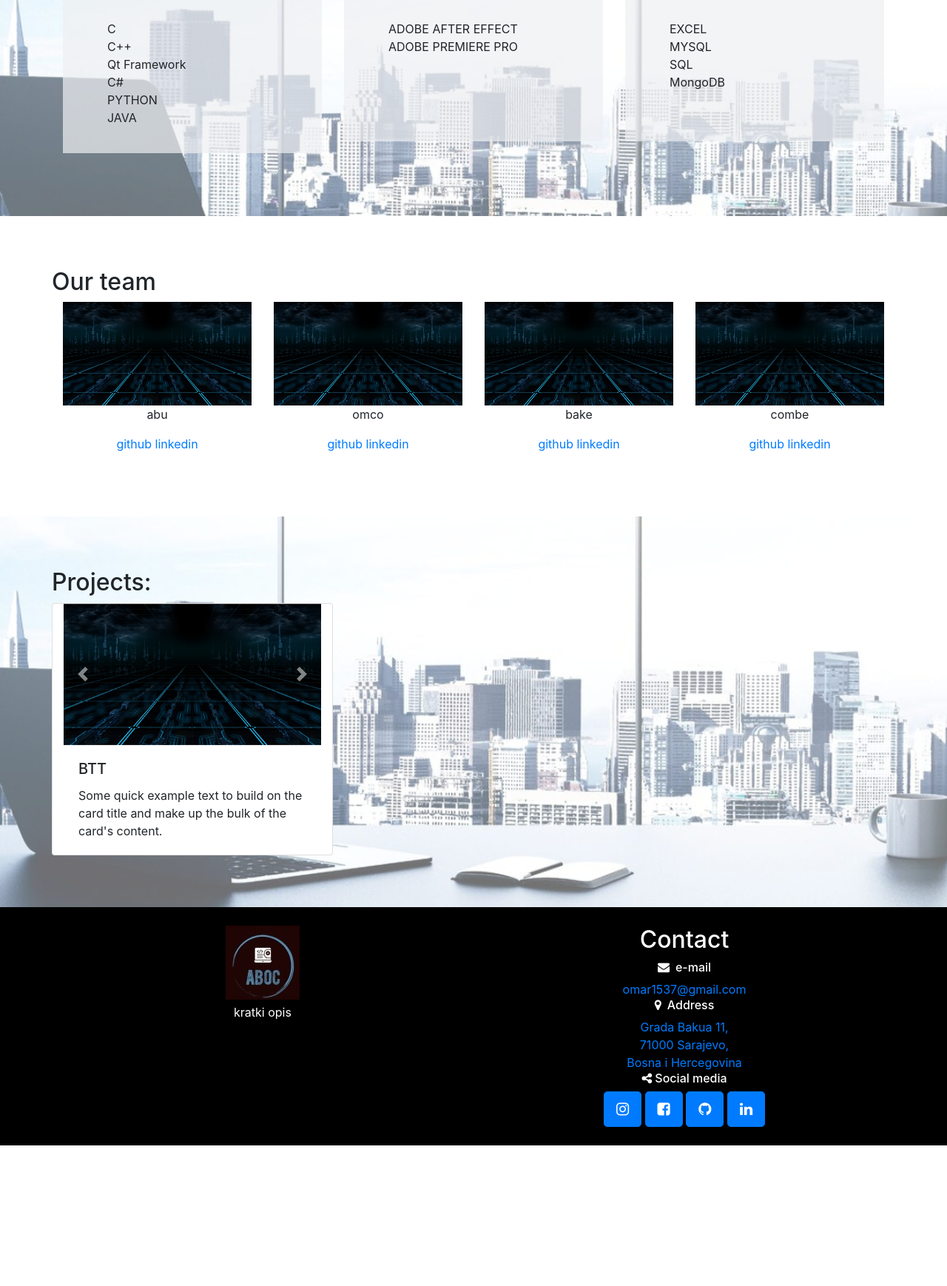
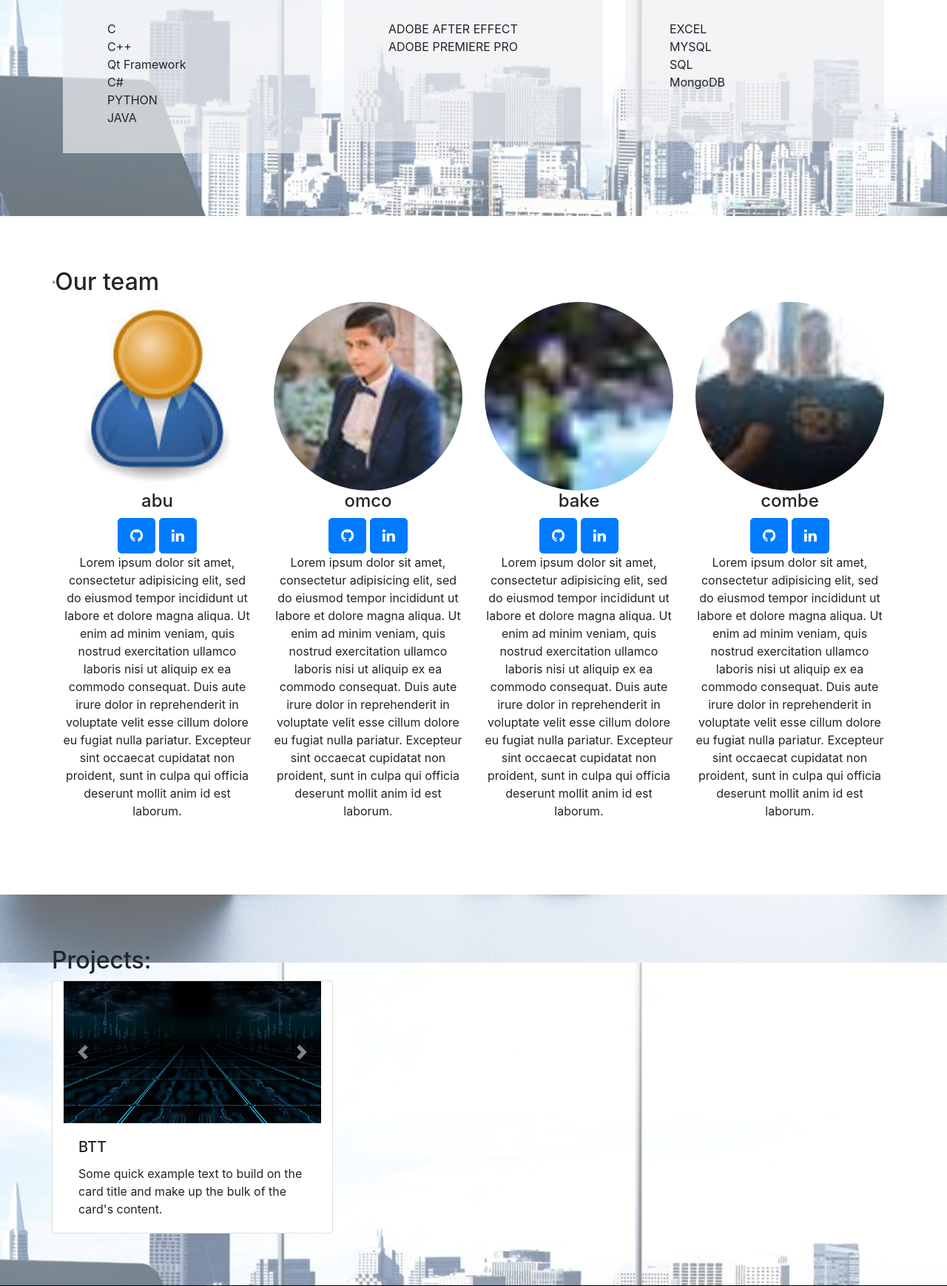
Before and after one commit to devAbu/abocPage, a PHP site: page / in a window 1280 px wide. Shown: the part 1899-3637 px from the top of the page at 74% size. Before the commit the page ends 3447 px from the top, so only its background shows below. Run offline with PHP 8.4, Linux system fonts and the light colour scheme.

Commit message:
user images and cards
Co-Authored-By: omar97hassan <omar97hassan@users.noreply.github.com>

```diff
--- a/css/style.css
+++ b/css/style.css
@@ -81,12 +81,22 @@ article{
 #skills ul{
 	list-style: none;
 }
+.teamMember{
+	margin-bottom: 15px;
+}
 
+.teamMember img{
+	border-radius: 50%;
+}
 
-.teamMember p, .teamMember a{
+.teamMember h4, .teamMember p{
 	width: 100%;
 	text-align: center;
 }
+.memberSocialLinks{
+	text-align: center;
+}
+
 #aboutUs, #team{
 	background-color: white;
 	width: 100%;
--- a/index.html
+++ b/index.html
@@ -84,7 +84,7 @@
                     <h3 class="skillHead">Web Development</h3>
                     <div class="container">
                         <div class="row">
-                            <div class="col-6">
+                            <div class="col-12 col-md-6">
                                 <h6 class="skillSubHead">Frontend</h6>
                                 <ul>
                                     <li>HTML</li>
@@ -97,7 +97,7 @@
                                     <li>WORDPRESS</li>
                                 </ul>
                             </div>
-                            <div class="col-6">
+                            <div class="col-12 col-md-6">
                                 <h6 class="skillSubHead">Backend</h6>
                                 <ul>
                                     <li>PHP</li>
@@ -117,20 +117,20 @@
                     <h3 class="skillHead">Mobile Application Development</h3>
                     <div class="container">
                         <div class="row">
-                            <div class="col-4">
+                            <div class="col-12 col-md-4">
                                 <h6 class="skillSubHead">Android</h6>
                                 <ul>
                                     <li>Android Studio</li>
                                     <li>JAVA</li>
                                 </ul>
                             </div>
-                            <div class="col-4">
+                            <div class="col-12 col-md-4">
                                 <h6 class="skillSubHead">iOS</h6>
                                 <ul>
                                     <li>SWIFT</li>
                                 </ul>
                             </div>
-                            <div class="col-4">
+                            <div class="col-12 col-md-4">
                                 <h6 class="skillSubHead">Hybrid Crossplatform Apps</h6>
                                 <ul>
                                     <li>Adobe PhoneGap framework</li>
@@ -141,7 +141,7 @@
                         </div>
                     </div>
                 </div>
-                <div class="col-4 skillCardWrap skillDesk">
+                <div class="col-12 col-md-4 skillCardWrap skillDesk">
                     <h3 class="skillHead">Software Development</h3>
                     <div class="container">
                         <div class="row">
@@ -159,7 +159,7 @@
                         </div>
                     </div>
                 </div>
-                <div class="col-4 skillCardWrap skillVideo">
+                <div class="col-12 col-md-4 skillCardWrap skillVideo">
                     <h3 class="skillHead">Video Editing</h3>
                     <div class="container">
                         <div class="row">
@@ -173,7 +173,7 @@
                         </div>
                     </div>
                 </div>
-                <div class="col-4 skillCardWrap skillData">
+                <div class="col-12 col-md-4 skillCardWrap skillData">
                     <h3 class="skillHead">Data Entry</h3>
                     <div class="container">
                         <div class="row">
@@ -197,36 +197,68 @@
     <article id="team">
         <div class="container">
 
-        <div class="row">
+        <div class="row">¸
             <h2>Our team</h2>
         </div>
         <div class="row">
             <div class="teamMember col-12 col-lg-3 col-md-6">
-                <img src="images/article1_bg.jpg" alt="abu" width="100%">
-                <p>abu</p>
-                <p><a href="https://www.github.com">github</a>
-                <a href="https://www.linkedin.com">linkedin</a></p>
+                <img src="images/abu.jpg" alt="abu" width="100%">
+                <h4>abu</h4>
+                <div class="memberSocialLinks">
+                    <a href="https://www.github.com" target="_blank" class="btn btn-lg btn-primary"><i class="fa fa-github"></i></a>
+                    <a href="https://www.github.com" target="_blank" class="btn btn-lg btn-primary"><i class="fa fa-linkedin"></i></a>
+                </div>
+                <p class="memberIntro">Lorem ipsum dolor sit amet, consectetur adipisicing elit, sed do eiusmod
+                tempor incididunt ut labore et dolore magna aliqua. Ut enim ad minim veniam,
+                quis nostrud exercitation ullamco laboris nisi ut aliquip ex ea commodo
+                consequat. Duis aute irure dolor in reprehenderit in voluptate velit esse
+                cillum dolore eu fugiat nulla pariatur. Excepteur sint occaecat cupidatat non
+                proident, sunt in culpa qui officia deserunt mollit anim id est laborum.</p>
             </div>
 
             <div class="teamMember col-12 col-lg-3 col-md-6">
-                <img src="images/article1_bg.jpg" alt="omco" width="100%">
-                <p>omco</p>
-                <p><a href="https://www.github.com">github</a>
-                <a href="https://www.linkedin.com">linkedin</a></p>
+                <img src="images/hdOma.jpg" alt="omco" width="100%">
+                <h4>omco</h4>
+                <div class="memberSocialLinks">
+                    <a href="https://www.github.com" target="_blank" class="btn btn-lg btn-primary"><i class="fa fa-github"></i></a>
+                    <a href="https://www.github.com" target="_blank" class="btn btn-lg btn-primary"><i class="fa fa-linkedin"></i></a>
+                </div>
+                <p class="memberIntro">Lorem ipsum dolor sit amet, consectetur adipisicing elit, sed do eiusmod
+                tempor incididunt ut labore et dolore magna aliqua. Ut enim ad minim veniam,
+                quis nostrud exercitation ullamco laboris nisi ut aliquip ex ea commodo
+                consequat. Duis aute irure dolor in reprehenderit in voluptate velit esse
+                cillum dolore eu fugiat nulla pariatur. Excepteur sint occaecat cupidatat non
+                proident, sunt in culpa qui officia deserunt mollit anim id est laborum.</p>
             </div>
 
             <div class="teamMember col-12 col-lg-3 col-md-6">
-                <img src="images/article1_bg.jpg" alt="bake" width="100%">
-                <p>bake</p>
-                <p><a href="https://www.github.com">github</a>
-                <a href="https://www.linkedin.com">linkedin</a></p>
+                <img src="images/uzivoBake.jpg" alt="bake" width="100%">
+                <h4>bake</h4>
+                <div class="memberSocialLinks">
+                    <a href="https://www.github.com" target="_blank" class="btn btn-lg btn-primary"><i class="fa fa-github"></i></a>
+                    <a href="https://www.github.com" target="_blank" class="btn btn-lg btn-primary"><i class="fa fa-linkedin"></i></a>
+                </div>
+                <p class="memberIntro">Lorem ipsum dolor sit amet, consectetur adipisicing elit, sed do eiusmod
+                tempor incididunt ut labore et dolore magna aliqua. Ut enim ad minim veniam,
+                quis nostrud exercitation ullamco laboris nisi ut aliquip ex ea commodo
+                consequat. Duis aute irure dolor in reprehenderit in voluptate velit esse
+                cillum dolore eu fugiat nulla pariatur. Excepteur sint occaecat cupidatat non
+                proident, sunt in culpa qui officia deserunt mollit anim id est laborum.</p>
             </div>
 
             <div class="teamMember col-12 col-lg-3 col-md-6">
-                <img src="images/article1_bg.jpg" alt="combe" width="100%">
-                <p>combe</p>
-                <p><a href="https://www.github.com">github</a>
-                <a href="https://www.linkedin.com">linkedin</a></p>
+                <img src="images/4kCombe.jpg" alt="combe" width="100%">
+                <h4>combe</h4>
+                <div class="memberSocialLinks">
+                    <a href="https://www.github.com" target="_blank" class="btn btn-lg btn-primary"><i class="fa fa-github"></i></a>
+                    <a href="https://www.github.com" target="_blank" class="btn btn-lg btn-primary"><i class="fa fa-linkedin"></i></a>
+                </div>
+                <p class="memberIntro">Lorem ipsum dolor sit amet, consectetur adipisicing elit, sed do eiusmod
+                tempor incididunt ut labore et dolore magna aliqua. Ut enim ad minim veniam,
+                quis nostrud exercitation ullamco laboris nisi ut aliquip ex ea commodo
+                consequat. Duis aute irure dolor in reprehenderit in voluptate velit esse
+                cillum dolore eu fugiat nulla pariatur. Excepteur sint occaecat cupidatat non
+                proident, sunt in culpa qui officia deserunt mollit anim id est laborum.</p>
             </div>
         </div>
 
@@ -308,7 +340,7 @@
     						</div>
     					</div>
 
-    					<div class="socialLinks2">
+    					<div class="socialLinks">
     					<h6><i class="fa fa-share-alt"></i> Social media</h6>
                 <a href="https://www.instagram.com/bosniant/" target="_blank" class="btn btn-lg btn-primary"><i class="fa fa-instagram"></i></a>
                 <a href="https://www.facebook.com" target="_blank" class="btn btn-lg btn-primary"><i class="fa fa-facebook-square"></i></a>
```
Also changed, not shown: images/4kCombe.jpg (added), images/abu.jpg (added), images/hdOma.jpg (added), images/uzivoBake.jpg (added).
